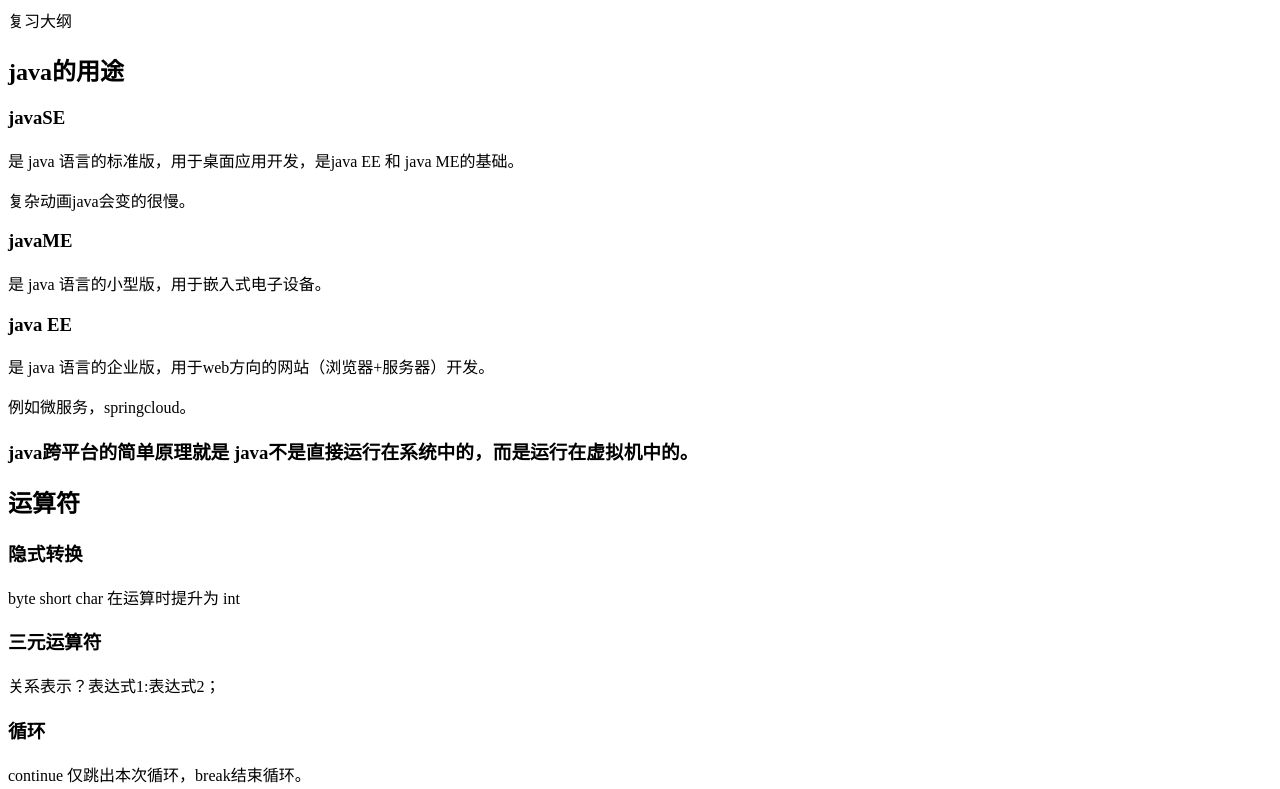
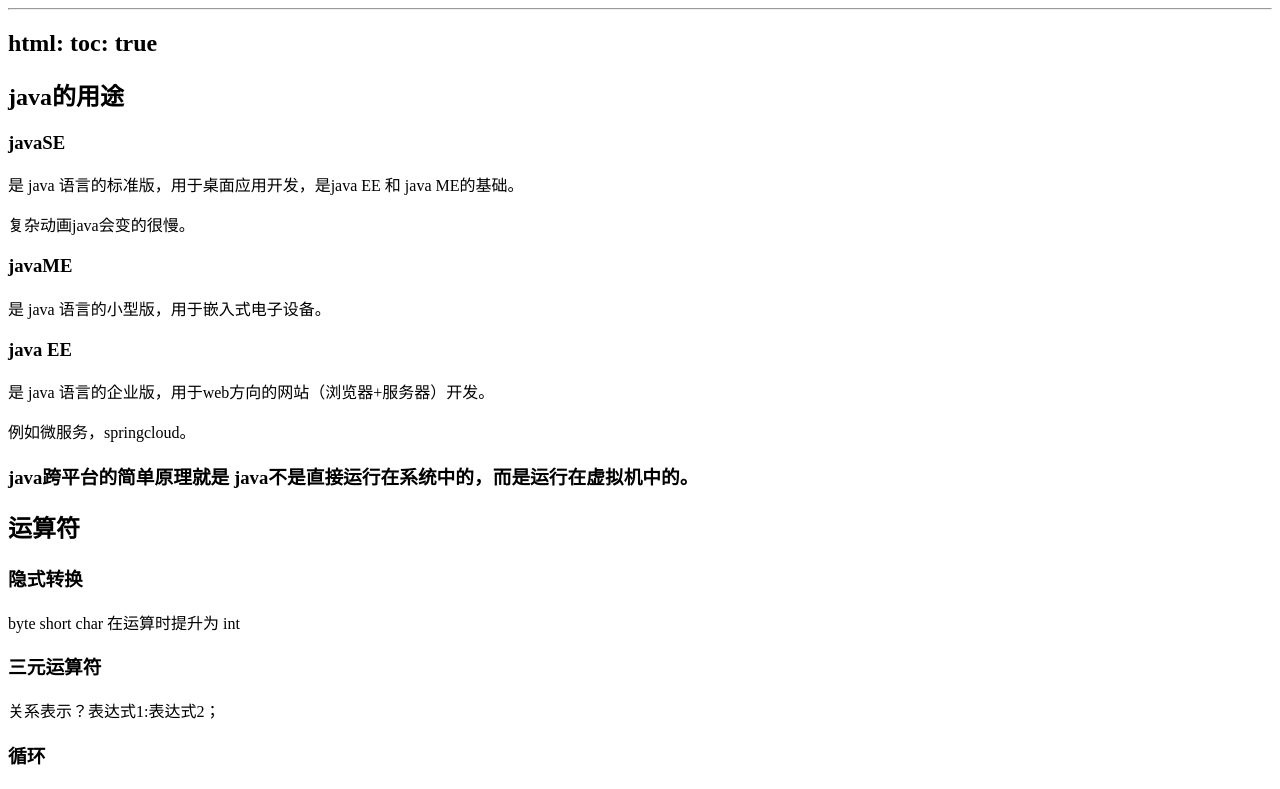
Before and after one commit to waterrrrmoon/waterrrrmoon.github.io, a plain HTML site: page index.html in a window 1280 px wide. Shown: the top 789 px of the page. Drawn offline with Linux system fonts and the light colour scheme.

Commit message:
Update index.html
第四次

```diff
--- a/index.html
+++ b/index.html
@@ -1,15 +1,6 @@
-<html lang="en">
-
-<head>
-    <meta charset="UTF-8">
-    <meta http-equiv="X-UA-Compatible" content="IE=edge">
-    <meta name="viewport" content="width=device-width, initial-scale=1.0">
-    <link rel="stylesheet" href="styles.css">
-    <title>水下月</title>
-</head>
-
-<body>
-<p>复习大纲</p>
+<hr />
+<h2>html:
+    toc: true</h2>
 <h2>java的用途</h2>
 <h3>javaSE</h3>
 <p>是 java 语言的标准版，用于桌面应用开发，是java EE 和 java ME的基础。</p>
@@ -238,6 +229,3 @@ if (str.charAt(i) &gt;= 65 &amp;&amp; str.charAt(i) &lt;= 90) {
 
 纠结这两种方式,其实是一样的，char本质是找到数值去表中对比。
 </code></pre>
-</body>
-
-</html>
```
